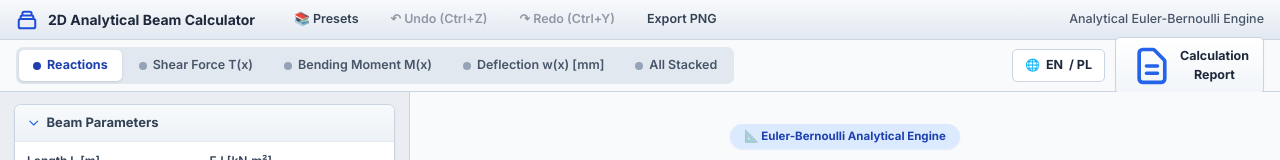
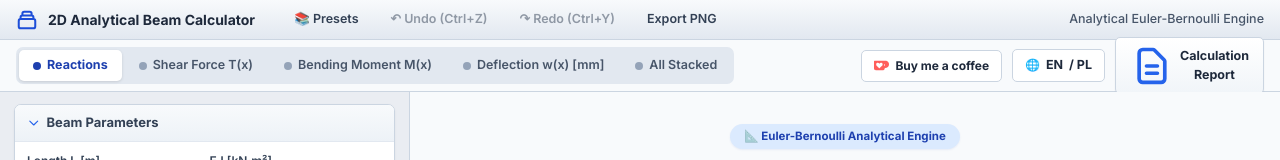
Before and after one commit to PengyuanXia/2d-analytical-beam-calculator, a website with bundled scripts: page index.html in a window 1280 px wide. Shown: the top 160 px of the page. Built offline with nearby package versions, Linux system fonts and the light colour scheme.

Commit message:
patron info adding

```diff
--- a/css/beam-calculator.css
+++ b/css/beam-calculator.css
@@ -177,6 +177,28 @@ html, body {
 }
 .radio-pill.active .radio-dot {
   background: var(--primary);
+}
+
+.btn-kofi {
+  background: #ffffff;
+  border: 1px solid #cbd5e1;
+  border-radius: 5px;
+  padding: 6px 12px;
+  font-size: 12.5px;
+  font-weight: 700;
+  color: #1e293b;
+  cursor: pointer;
+  display: flex;
+  align-items: center;
+  gap: 6px;
+  text-decoration: none;
+  transition: all 0.15s;
+}
+.btn-kofi:hover {
+  background: #fff5f5;
+  border-color: #fca5a5;
+  color: #b91c1c;
+  box-shadow: 0 1px 4px rgba(255, 94, 91, 0.2);
 }
 
 .btn-lang {
--- a/index.html
+++ b/index.html
@@ -64,6 +64,14 @@
       </div>
 
       <div class="ribbon-right">
+        <!-- Ko-fi Patron Button -->
+        <a href="https://ko-fi.com/pengyuanxia" target="_blank" rel="noopener noreferrer" class="btn-kofi" id="btnKofi" title="Buy me a coffee on Ko-fi">
+          <svg style="width: 15px; height: 15px; color: #ff5e5b; flex-shrink: 0;" viewBox="0 0 24 24" fill="currentColor">
+            <path d="M23.881 8.948c-.773-4.085-4.859-4.593-4.859-4.593H.723c-.604 0-.679.798-.679.798s-.082 7.324-.022 11.822c.164 2.424 2.586 2.672 2.586 2.672s8.267-.023 11.966-.049c2.438-.426 2.683-2.566 2.658-3.734 4.352.24 7.422-2.831 6.649-6.916zm-11.062 3.511c-1.246 1.453-4.011 3.976-4.011 3.976s-.121.119-.31.023c-.076-.04-.228-.154-.228-.154s-2.738-2.529-3.985-3.982c-1.399-1.631-.77-4.103 1.055-4.582 1.442-.379 2.766.425 3.308 1.404.544-.979 1.868-1.783 3.31-1.404 1.823.479 2.453 2.951 1.053 4.582zm4.721-1.233c-.279.711-.795 1.258-1.542 1.637.042-.903.042-1.896.012-2.883 1.229.07 1.776.536 1.53 1.246z"/>
+          </svg>
+          <span class="font-bold text-[12px]" id="lblKofiText">Buy me a coffee</span>
+        </a>
+
         <!-- Language Switcher Button near Calculation Report -->
         <button class="btn-lang" id="btnToggleLang" title="Switch Language (English / Polski)">
           <span class="text-sm">🌐</span> <strong>EN</strong> / PL
--- a/js/i18n.js
+++ b/js/i18n.js
@@ -19,6 +19,8 @@ export const TRANSLATIONS = {
     allView: 'All Stacked',
     calcReportBtn: 'Calculation Report',
     langBtn: '🌐 EN / PL',
+    kofiBtn: 'Buy me a coffee',
+    kofiTitle: 'Buy me a coffee on Ko-fi',
 
     // Hero Welcome Overlay on Canvas
     heroWelcomeTitle: 'Select a Beam Configuration to Start',
@@ -123,6 +125,8 @@ export const TRANSLATIONS = {
     allView: 'Wszystkie wykresy',
     calcReportBtn: 'Raport obliczeniowy',
     langBtn: '🌐 PL / EN',
+    kofiBtn: 'Postaw mi kawę',
+    kofiTitle: 'Postaw mi kawę na Ko-fi',
 
     // Hero Welcome Overlay on Canvas
     heroWelcomeTitle: 'Wybierz schemat belki na start',
--- a/js/ui.js
+++ b/js/ui.js
@@ -399,6 +399,11 @@ export class BeamCalculatorApp {
         ? `<span class="text-sm">🌐</span> <strong>EN</strong> / PL`
         : `<span class="text-sm">🌐</span> <strong>PL</strong> / EN`;
     }
+
+    const btnKofi = document.getElementById('btnKofi');
+    const lblKofiText = document.getElementById('lblKofiText');
+    if (lblKofiText && t.kofiBtn) lblKofiText.textContent = t.kofiBtn;
+    if (btnKofi && t.kofiTitle) btnKofi.title = t.kofiTitle;
 
     document.getElementById('appMainTitle').textContent = t.appTitle;
     document.getElementById('appGreeting').textContent = t.greeting;
```
